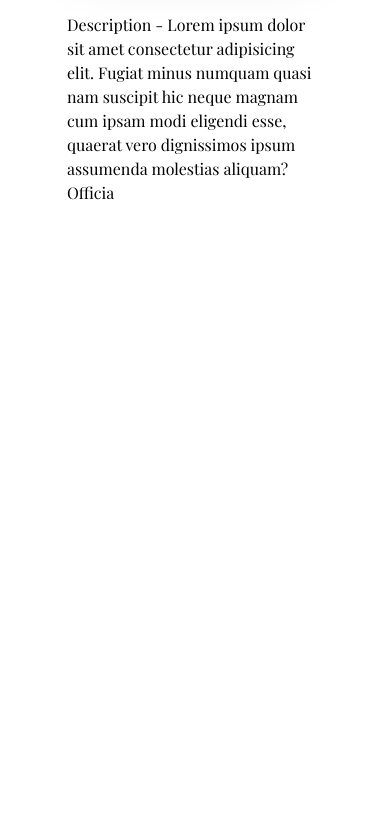
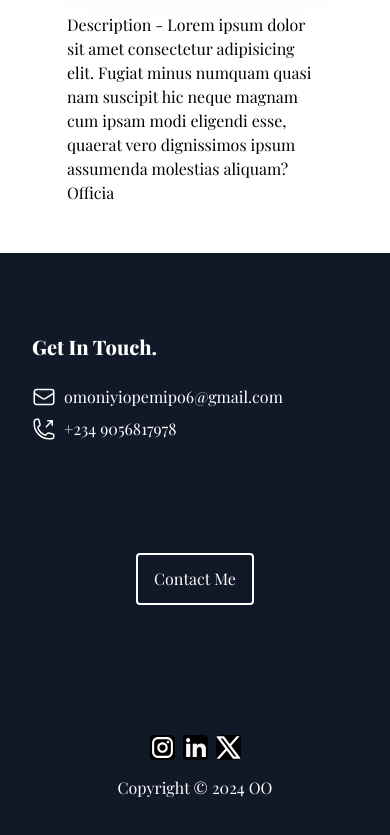
Before and after one commit to ELECTRON11111/my-portfolio, a Next.js app: page / in a window 390 px wide. Shown: the part 3703-4538 px from the top of the page. Before the commit the page ends 3956 px from the top, so only its background shows below. Built offline with nearby package versions, Linux system fonts and the light colour scheme; a web font is replaced by a local one.

Commit message:
Designed Contact Section, fully responsive

```diff
--- a/src/app/globals.css
+++ b/src/app/globals.css
@@ -21,3 +21,7 @@
 .project-btn {
   @apply py-3 px-4 border border-black rounded transition duration-300 ease-out hover:transition hover:scale-105
 }
+
+.contact-btn {
+  @apply py-3 px-4 border-2 border-white rounded transition duration-300 ease-out hover:transition hover:scale-105
+}
--- a/src/app/page.tsx
+++ b/src/app/page.tsx
@@ -3,6 +3,7 @@ import TopBanner from "@/components/TopBanner/TopBanner";
 import About from "@/components/About/About";
 import Skills from "@/components/Skills/Skills";
 import Projects from "@/components/Projects/Projects";
+import Contact from "@/components/Contact/Contact";
 
 export default function Home() {
   return (
@@ -12,7 +13,7 @@ export default function Home() {
 
           <div id="home-content" className="py-28 grid grid-rows-4 gap-2 px-2 sm:grid sm:grid-cols-3">
             <h1 className="text-black font-extrabold bg-transparent row-span-2 self-end text-center text-4xl sm:text-white sm:self-start sm:col-span-2 sm:row-span-1 sm:drop-shadow-2xl md:text-6xl">Omoniyi Opemipo</h1>
-            <h2 className="text-black bg-transparent text-center sm:text-white sm:text-start sm:col-span-2 sm:justify-self-center shadow-black sm:drop-shadow-2xl">Web Developer & Designer</h2>
+            <h2 className="text-black bg-transparent text-center sm:text-white sm:text-start sm:col-span-2 sm:justify-self-center shadow-black sm:text-4xl sm:drop-shadow-2xl">Web Developer & Designer</h2>
 
             <button className="button"><Link href={"#"}>Contact Me</Link></button>
           </div>
@@ -21,6 +22,7 @@ export default function Home() {
         <About />
         <Skills />
         <Projects />
+        <Contact />
     </main>
   );
 }
--- /dev/null
+++ b/src/components/Contact/Contact.tsx
@@ -0,0 +1,57 @@
+import Link from "next/link";
+
+export default function Contact () {
+    const today = new Date();
+    const year = today.getFullYear();
+
+    return (
+        <div className="bg-gray-900 text-white p-8 py-16 pb-4 grid grid-rows-3 gap-10 sm:grid-rows-1 sm:grid-cols-3 sm:py-16" id="Contact">
+            <div id="Get-in-touch" className="pb-4 mr-2">
+                <h3 className="text-xl font-extrabold py-4">Get In Touch.</h3>
+
+                <div className="py-2 flex flex-col gap-2">
+                    <div className="flex gap-2">
+                        <svg xmlns="http://www.w3.org/2000/svg" fill="none" viewBox="0 0 24 24" strokeWidth={1.5} stroke="currentColor" className="w-6 h-6">
+                            <path strokeLinecap="round" strokeLinejoin="round" d="M21.75 6.75v10.5a2.25 2.25 0 0 1-2.25 2.25h-15a2.25 2.25 0 0 1-2.25-2.25V6.75m19.5 0A2.25 2.25 0 0 0 19.5 4.5h-15a2.25 2.25 0 0 0-2.25 2.25m19.5 0v.243a2.25 2.25 0 0 1-1.07 1.916l-7.5 4.615a2.25 2.25 0 0 1-2.36 0L3.32 8.91a2.25 2.25 0 0 1-1.07-1.916V6.75" />
+                        </svg>
+                        <h4>omoniyiopemipo6@gmail.com</h4>
+                    </div>
+
+                    <div className="flex gap-2">
+                        <svg xmlns="http://www.w3.org/2000/svg" fill="none" viewBox="0 0 24 24" strokeWidth={1.5} stroke="currentColor" className="w-6 h-6">
+                            <path strokeLinecap="round" strokeLinejoin="round" d="M20.25 3.75v4.5m0-4.5h-4.5m4.5 0-6 6m3 12c-8.284 0-15-6.716-15-15V4.5A2.25 2.25 0 0 1 4.5 2.25h1.372c.516 0 .966.351 1.091.852l1.106 4.423c.11.44-.054.902-.417 1.173l-1.293.97a1.062 1.062 0 0 0-.38 1.21 12.035 12.035 0 0 0 7.143 7.143c.441.162.928-.004 1.21-.38l.97-1.293a1.125 1.125 0 0 1 1.173-.417l4.423 1.106c.5.125.852.575.852 1.091V19.5a2.25 2.25 0 0 1-2.25 2.25h-2.25Z" />
+                        </svg>
+                        <h4>+234 9056817978</h4>
+                    </div>
+                </div>
+            </div>
+
+            <div id="Btn-Container" className="my-2 flex items-center justify-center py-4">
+                <button className="contact-btn">Contact Me</button>
+            </div>
+
+            <div id="socials" className="flex flex-col gap-4 items-center sm:items-end justify-center">
+                <div className="flex gap-2">
+                    <Link href={"https://www.instagram.com/daniel_eln_/?next=https%3A%2F%2Faccountscenter.instagram.com%2F%3F__coig_login%3D1"} rel="noopener noreferrer"  target="_blank">
+                        <svg width="25" height="25" viewBox="0 0 24 24" fill="none" xmlns="http://www.w3.org/2000/svg" className="bg-black text-black rounded">
+                            <path d="M7.8 2H16.2C19.4 2 22 4.6 22 7.8V16.2C22 17.7383 21.3889 19.2135 20.3012 20.3012C19.2135 21.3889 17.7383 22 16.2 22H7.8C4.6 22 2 19.4 2 16.2V7.8C2 6.26174 2.61107 4.78649 3.69878 3.69878C4.78649 2.61107 6.26174 2 7.8 2ZM7.6 4C6.64522 4 5.72955 4.37928 5.05442 5.05442C4.37928 5.72955 4 6.64522 4 7.6V16.4C4 18.39 5.61 20 7.6 20H16.4C17.3548 20 18.2705 19.6207 18.9456 18.9456C19.6207 18.2705 20 17.3548 20 16.4V7.6C20 5.61 18.39 4 16.4 4H7.6ZM17.25 5.5C17.5815 5.5 17.8995 5.6317 18.1339 5.86612C18.3683 6.10054 18.5 6.41848 18.5 6.75C18.5 7.08152 18.3683 7.39946 18.1339 7.63388C17.8995 7.8683 17.5815 8 17.25 8C16.9185 8 16.6005 7.8683 16.3661 7.63388C16.1317 7.39946 16 7.08152 16 6.75C16 6.41848 16.1317 6.10054 16.3661 5.86612C16.6005 5.6317 16.9185 5.5 17.25 5.5ZM12 7C13.3261 7 14.5979 7.52678 15.5355 8.46447C16.4732 9.40215 17 10.6739 17 12C17 13.3261 16.4732 14.5979 15.5355 15.5355C14.5979 16.4732 13.3261 17 12 17C10.6739 17 9.40215 16.4732 8.46447 15.5355C7.52678 14.5979 7 13.3261 7 12C7 10.6739 7.52678 9.40215 8.46447 8.46447C9.40215 7.52678 10.6739 7 12 7ZM12 9C11.2044 9 10.4413 9.31607 9.87868 9.87868C9.31607 10.4413 9 11.2044 9 12C9 12.7956 9.31607 13.5587 9.87868 14.1213C10.4413 14.6839 11.2044 15 12 15C12.7956 15 13.5587 14.6839 14.1213 14.1213C14.6839 13.5587 15 12.7956 15 12C15 11.2044 14.6839 10.4413 14.1213 9.87868C13.5587 9.31607 12.7956 9 12 9Z" fill="white"/>
+                        </svg>
+                    </Link>
+
+                    <Link href={"https://www.linkedin.com/in/opemipo-omoniyi11111/"} rel="noopener noreferrer"  target="_blank">
+                        <svg width="25" height="25" viewBox="0 0 24 24" fill="none" xmlns="http://www.w3.org/2000/svg" className="bg-black text-black rounded">
+                            <path d="M6.94 5.00002C6.93974 5.53046 6.72877 6.03906 6.35351 6.41394C5.97825 6.78883 5.46944 6.99929 4.939 6.99902C4.40857 6.99876 3.89997 6.78779 3.52508 6.41253C3.1502 6.03727 2.93974 5.52846 2.94 4.99802C2.94027 4.46759 3.15124 3.95899 3.5265 3.5841C3.90176 3.20922 4.41057 2.99876 4.941 2.99902C5.47144 2.99929 5.98004 3.21026 6.35492 3.58552C6.72981 3.96078 6.94027 4.46959 6.94 5.00002ZM7 8.48002H3V21H7V8.48002ZM13.32 8.48002H9.34V21H13.28V14.43C13.28 10.77 18.05 10.43 18.05 14.43V21H22V13.07C22 6.90002 14.94 7.13002 13.28 10.16L13.32 8.48002Z" fill="#F8F8F8"/>
+                        </svg>
+                    </Link>
+
+                    <Link href={"https://twitter.com/Electro40679166"} rel="noopener noreferrer"  target="_blank">
+                        <svg width="25" height="25" viewBox="0 0 19 17" fill="none" xmlns="http://www.w3.org/2000/svg" className="bg-black text-black rounded">
+                            <path d="M6.04545 0H0L7.13364 9.3619L0.388636 17H2.67727L8.19418 10.7533L12.9545 17H19L11.5658 7.2437L17.9636 0H15.675L10.5053 5.8531L6.04545 0ZM13.8182 15.3L3.45455 1.7H5.18182L15.5455 15.3H13.8182Z" fill="white"/>
+                        </svg>
+                    </Link>
+                </div>
+                <p>Copyright © {year} OO</p>
+            </div>
+        </div>
+    )
+}
--- a/src/components/TopBanner/TopBanner.tsx
+++ b/src/components/TopBanner/TopBanner.tsx
@@ -1,6 +1,7 @@
 "use client";
 import { useState } from "react";
 import Link from "next/link";
+
 export default function TopBanner() {
     const [isDrawerOpen, changeIsDrawerOpen] = useState(false);
 
```
